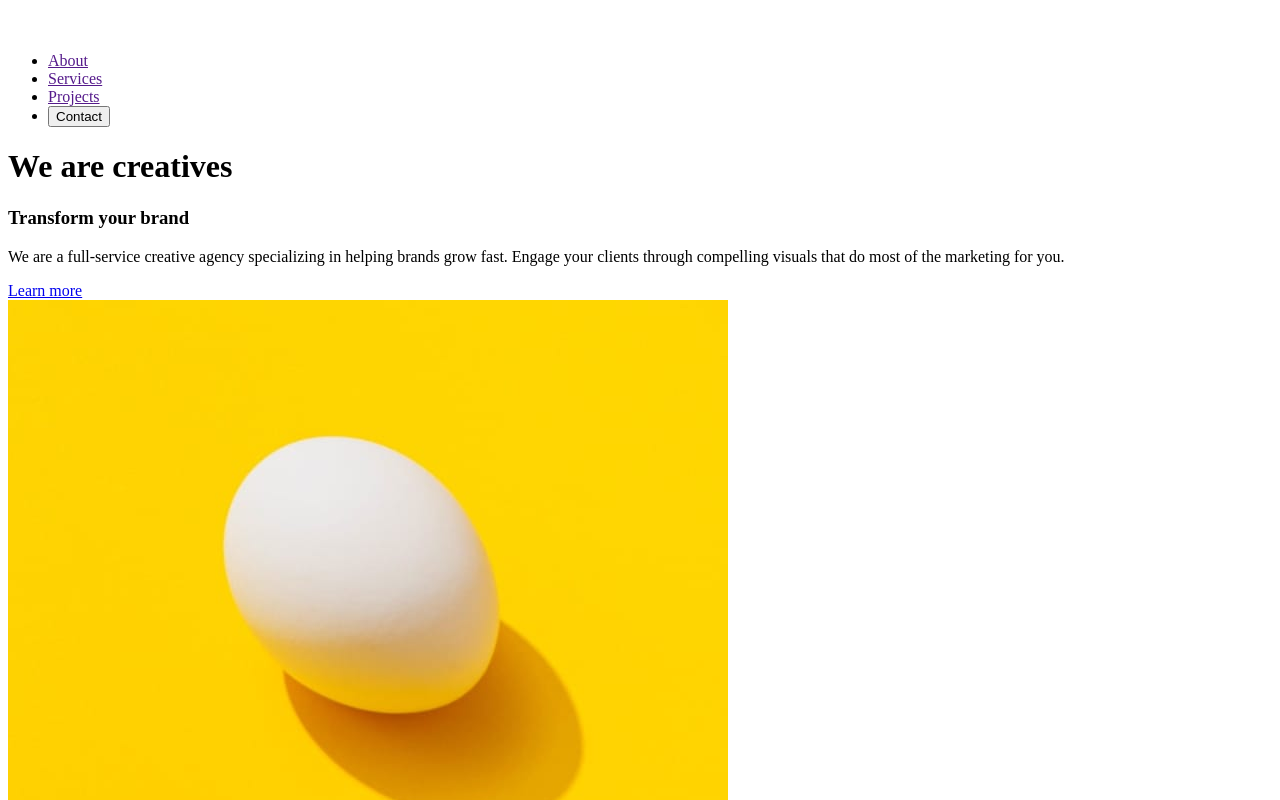
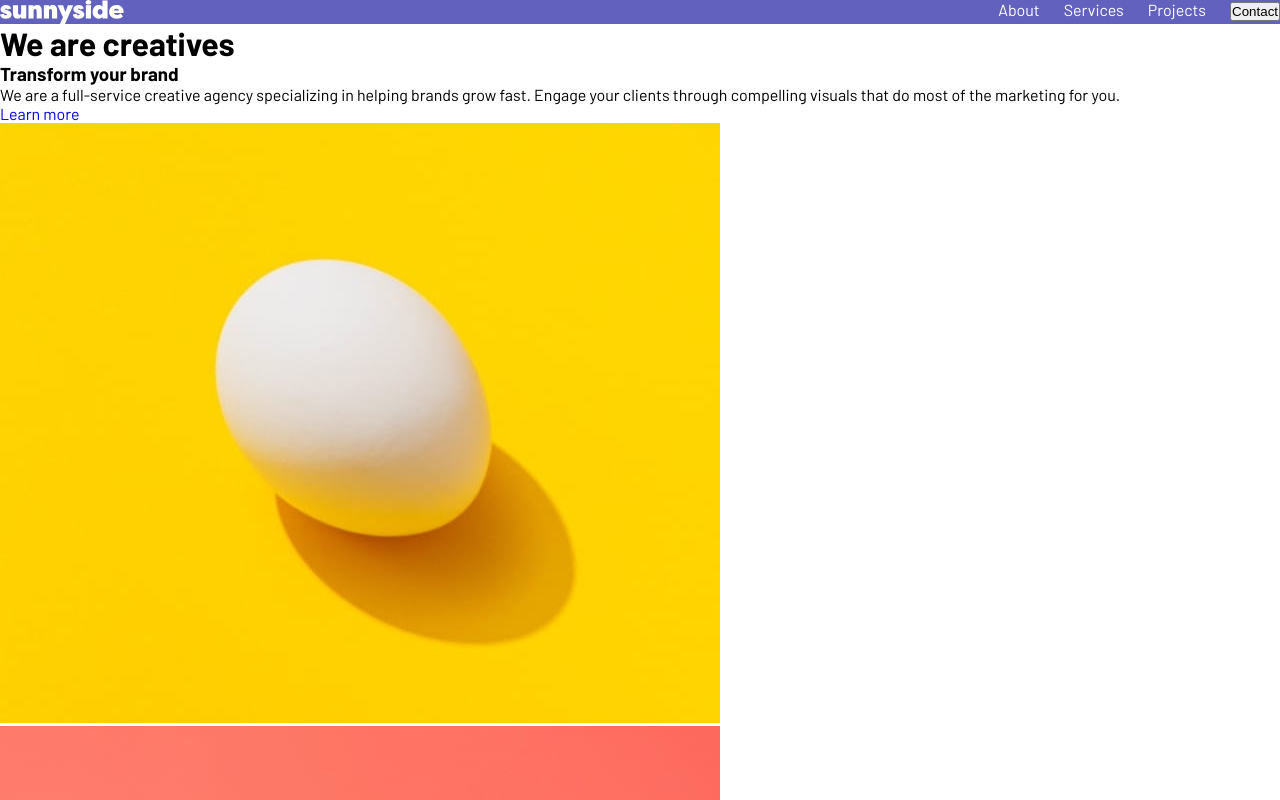
Before and after one commit to abdouAoufi/Sunnyside-agency, a plain HTML site: page index.html in a window 1280 px wide. Shown: the top 800 px of the page. Drawn offline with Linux system fonts and the light colour scheme.

Commit message:
integrate font and css

```diff
--- a/index.html
+++ b/index.html
@@ -11,13 +11,14 @@
       sizes="32x32"
       href="./images/favicon-32x32.png"
     />
+    <link rel="stylesheet" href="./style/style.css" />
 
     <title>Frontend Mentor | Sunnyside agency landing page</title>
   </head>
   <body>
-    <div>
+    <div id="nav">
       <img src="./images/logo.svg" alt="" />
-      <ul>
+      <ul id="nav-link-container">
         <li><a href="">About</a></li>
         <li><a href="">Services</a></li>
         <li><a href="">Projects</a></li>
--- /dev/null
+++ b/style/style.css
@@ -0,0 +1,31 @@
+@import url("https://fonts.googleapis.com/css2?family=Barlow:ital,wght@0,100;0,200;0,300;0,400;0,500;0,600;0,700;0,800;0,900;1,100;1,200;1,300;1,400;1,500;1,600;1,700;1,800;1,900&display=swap");
+
+* {
+  margin: 0;
+  padding: 0;
+}
+
+body {
+  font-family: "Barlow", sans-serif;
+}
+
+a {
+  text-decoration: none;
+}
+
+#nav {
+  display: flex;
+  justify-content: space-between;
+  background-color: rgb(98, 98, 190);
+}
+
+#nav-link-container {
+  display: flex;
+  list-style: none;
+  gap: 24px;
+}
+
+#nav-link-container a {
+  color: white;
+  font-weight: 400;
+}
```
